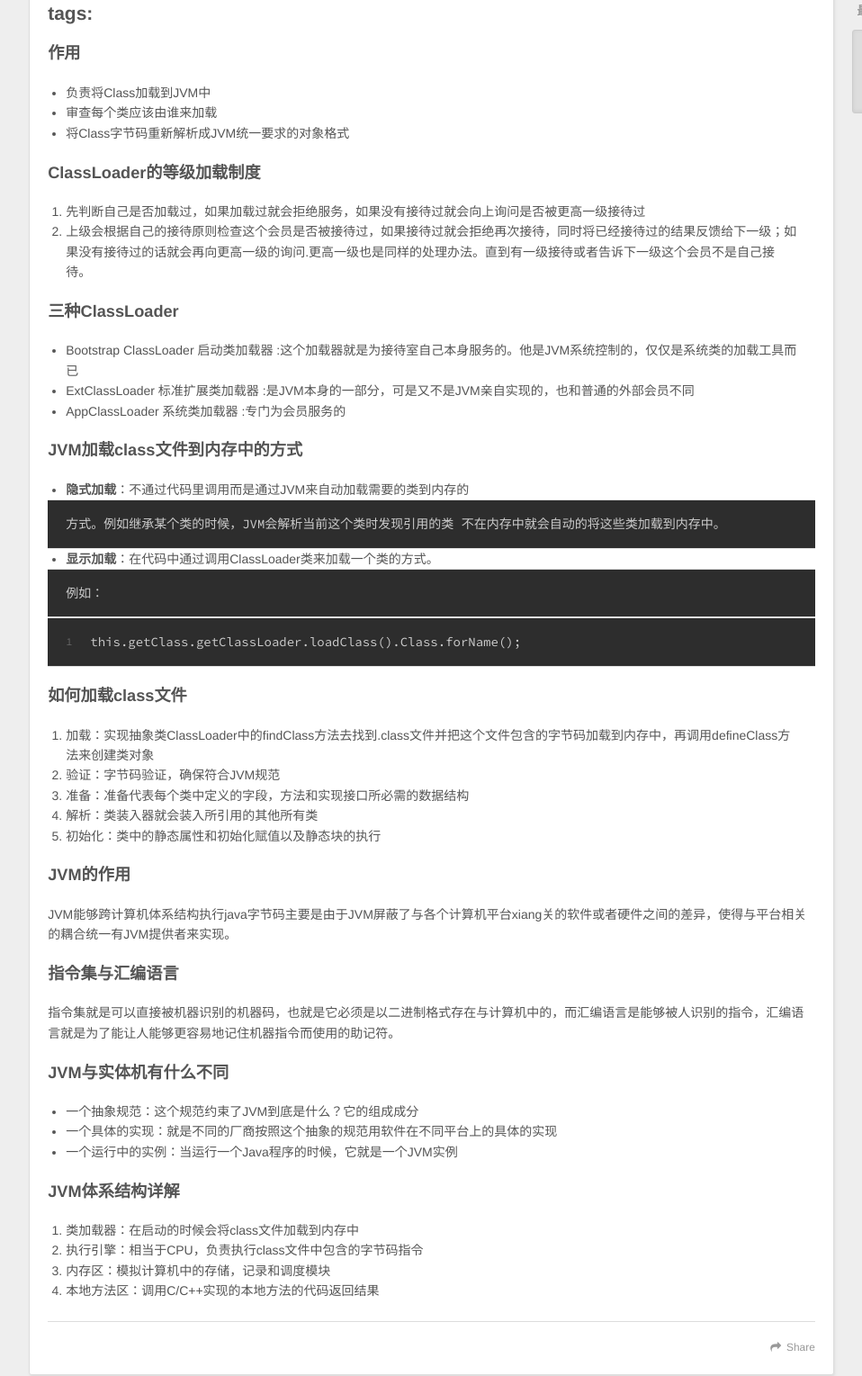
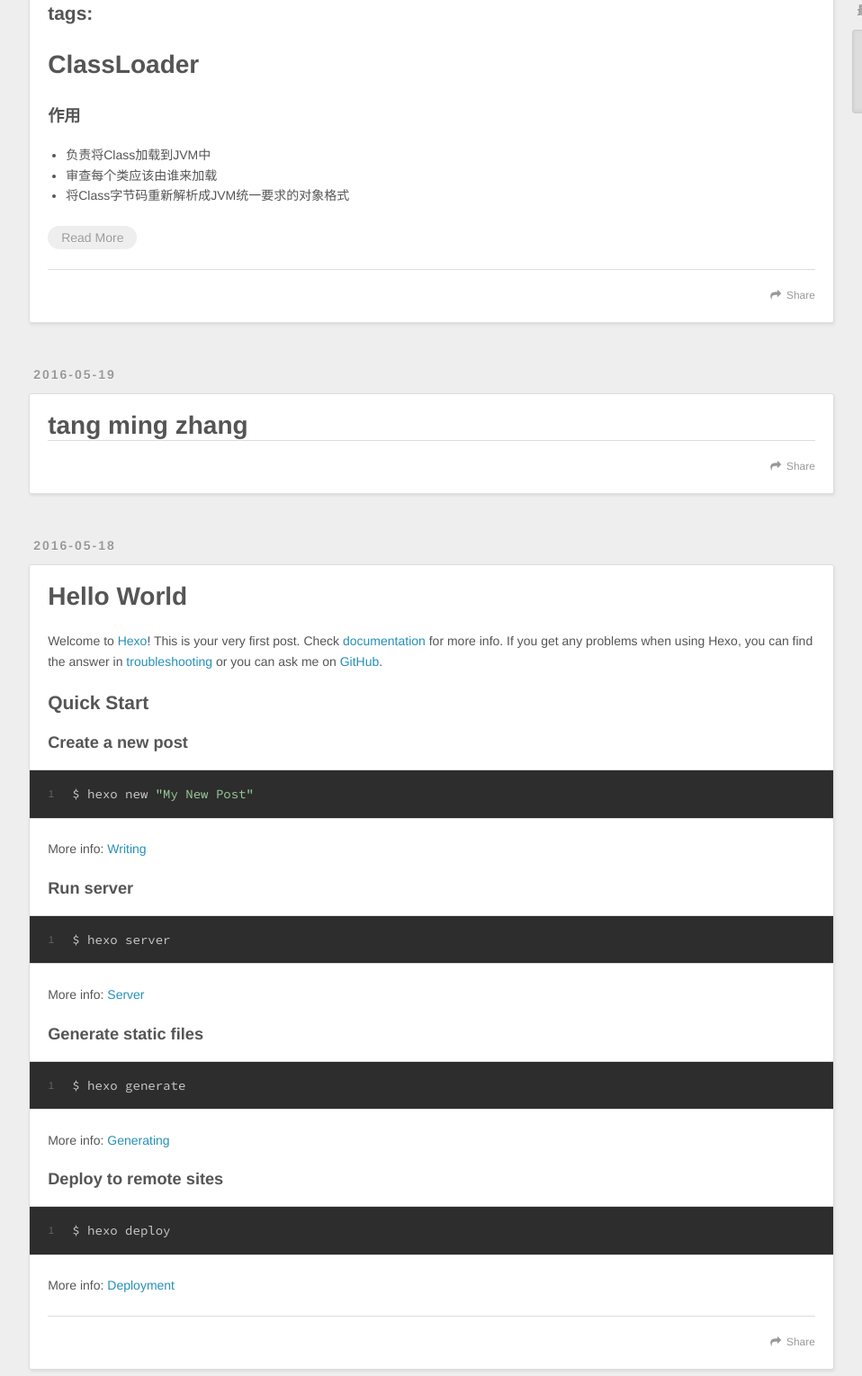
Before and after one commit to tmz123/tmz123.github.io, a plain HTML site: page index.html in a window 1280 px wide. Shown: the part 476-2005 px from the top of the page at 90% size, without its empty margins (8-966 px from the left). Drawn offline with nearby package versions, Linux system fonts and the light colour scheme.

Commit message:
Site updated: 2016-05-19 09:15:19

```diff
--- a/index.html
+++ b/index.html
@@ -5,15 +5,15 @@
 
   <title>tmz123`s Blog</title>
   <meta name="viewport" content="width=device-width, initial-scale=1, maximum-scale=1">
-  <meta name="description">
+  <meta name="description" content="Goals determine what you are going to be">
 <meta property="og:type" content="website">
 <meta property="og:title" content="tmz123`s Blog">
 <meta property="og:url" content="http://yoursite.com/index.html">
 <meta property="og:site_name" content="tmz123`s Blog">
-<meta property="og:description">
+<meta property="og:description" content="Goals determine what you are going to be">
 <meta name="twitter:card" content="summary">
 <meta name="twitter:title" content="tmz123`s Blog">
-<meta name="twitter:description">
+<meta name="twitter:description" content="Goals determine what you are going to be">
 
     <link rel="alternate" href="/atom.xml" title="tmz123`s Blog" type="application/atom+xml">
 
@@ -40,7 +40,7 @@
       </h1>
 
         <h2 id="subtitle-wrap">
-          <a href="/" id="subtitle">I`m Fine</a>
+          <a href="/" id="subtitle">Goals determine what you are going to be</a>
         </h2>
 
     </div>
@@ -82,47 +82,15 @@
 
         <hr>
 <p>title: ClassLoader<br>date: 2016-05-19 08:40:05</p>
-<h2 id="tags"><a href="#tags" class="headerlink" title="tags:"></a>tags:</h2><h3 id="作用"><a href="#作用" class="headerlink" title="作用"></a>作用</h3><ul>
+<h2 id="tags"><a href="#tags" class="headerlink" title="tags:"></a>tags:</h2><h1 id="ClassLoader"><a href="#ClassLoader" class="headerlink" title="ClassLoader"></a>ClassLoader</h1><h3 id="作用"><a href="#作用" class="headerlink" title="作用"></a>作用</h3><ul>
 <li>负责将Class加载到JVM中</li>
 <li>审查每个类应该由谁来加载</li>
 <li>将Class字节码重新解析成JVM统一要求的对象格式</li>
 </ul>
-<h3 id="ClassLoader的等级加载制度"><a href="#ClassLoader的等级加载制度" class="headerlink" title="ClassLoader的等级加载制度"></a>ClassLoader的等级加载制度</h3><ol>
-<li>先判断自己是否加载过，如果加载过就会拒绝服务，如果没有接待过就会向上询问是否被更高一级接待过</li>
-<li>上级会根据自己的接待原则检查这个会员是否被接待过，如果接待过就会拒绝再次接待，同时将已经接待过的结果反馈给下一级；如果没有接待过的话就会再向更高一级的询问.更高一级也是同样的处理办法。直到有一级接待或者告诉下一级这个会员不是自己接待。</li>
-</ol>
-<h3 id="三种ClassLoader"><a href="#三种ClassLoader" class="headerlink" title="三种ClassLoader"></a>三种ClassLoader</h3><ul>
-<li>Bootstrap ClassLoader 启动类加载器 :这个加载器就是为接待室自己本身服务的。他是JVM系统控制的，仅仅是系统类的加载工具而已</li>
-<li>ExtClassLoader 标准扩展类加载器 :是JVM本身的一部分，可是又不是JVM亲自实现的，也和普通的外部会员不同</li>
-<li>AppClassLoader 系统类加载器 :专门为会员服务的</li>
-</ul>
-<h3 id="JVM加载class文件到内存中的方式"><a href="#JVM加载class文件到内存中的方式" class="headerlink" title="JVM加载class文件到内存中的方式"></a>JVM加载class文件到内存中的方式</h3><ul>
-<li><strong>隐式加载</strong>：不通过代码里调用而是通过JVM来自动加载需要的类到内存的<pre><code>方式。例如继承某个类的时候，JVM会解析当前这个类时发现引用的类 不在内存中就会自动的将这些类加载到内存中。
-</code></pre></li>
-<li><strong>显示加载</strong>：在代码中通过调用ClassLoader类来加载一个类的方式。<pre><code>例如：
-</code></pre><figure class="highlight plain"><table><tr><td class="gutter"><pre><span class="line">1</span><br></pre></td><td class="code"><pre><span class="line">this.getClass.getClassLoader.loadClass().Class.forName();</span><br></pre></td></tr></table></figure>
-</li>
-</ul>
-<h3 id="如何加载class文件"><a href="#如何加载class文件" class="headerlink" title="如何加载class文件"></a>如何加载class文件</h3><ol>
-<li>加载：实现抽象类ClassLoader中的findClass方法去找到.class文件并把这个文件包含的字节码加载到内存中，再调用defineClass方法来创建类对象</li>
-<li>验证：字节码验证，确保符合JVM规范</li>
-<li>准备：准备代表每个类中定义的字段，方法和实现接口所必需的数据结构</li>
-<li>解析：类装入器就会装入所引用的其他所有类</li>
-<li>初始化：类中的静态属性和初始化赋值以及静态块的执行</li>
-</ol>
-<h3 id="JVM的作用"><a href="#JVM的作用" class="headerlink" title="JVM的作用"></a>JVM的作用</h3><p>JVM能够跨计算机体系结构执行java字节码主要是由于JVM屏蔽了与各个计算机平台xiang关的软件或者硬件之间的差异，使得与平台相关的耦合统一有JVM提供者来实现。</p>
-<h3 id="指令集与汇编语言"><a href="#指令集与汇编语言" class="headerlink" title="指令集与汇编语言"></a>指令集与汇编语言</h3><p>指令集就是可以直接被机器识别的机器码，也就是它必须是以二进制格式存在与计算机中的，而汇编语言是能够被人识别的指令，汇编语言就是为了能让人能够更容易地记住机器指令而使用的助记符。</p>
-<h3 id="JVM与实体机有什么不同"><a href="#JVM与实体机有什么不同" class="headerlink" title="JVM与实体机有什么不同"></a>JVM与实体机有什么不同</h3><ul>
-<li>一个抽象规范：这个规范约束了JVM到底是什么？它的组成成分</li>
-<li>一个具体的实现：就是不同的厂商按照这个抽象的规范用软件在不同平台上的具体的实现</li>
-<li>一个运行中的实例：当运行一个Java程序的时候，它就是一个JVM实例</li>
-</ul>
-<h3 id="JVM体系结构详解"><a href="#JVM体系结构详解" class="headerlink" title="JVM体系结构详解"></a>JVM体系结构详解</h3><ol>
-<li>类加载器：在启动的时候会将class文件加载到内存中</li>
-<li>执行引擎：相当于CPU，负责执行class文件中包含的字节码指令</li>
-<li>内存区：模拟计算机中的存储，记录和调度模块</li>
-<li>本地方法区：调用C/C++实现的本地方法的代码返回结果</li>
-</ol>
+
+          <p class="article-more-link">
+            <a href="/2016/05/19/ClassLoader/#more">Read More</a>
+          </p>
 
 
     </div>
@@ -271,7 +239,7 @@
 
   <div class="outer">
     <div id="footer-info" class="inner">
-      &copy; 2016 tmz123`s Blog<br>
+      &copy; 2016 xueying<br>
       Powered by <a href="http://hexo.io/" target="_blank">Hexo</a>
     </div>
   </div>
```
Also changed, not shown: 2016/05/18/hello-world/index.html (+2 -2 lines), 2016/05/19/ClassLoader/index.html (+11 -22 lines), 2016/05/19/tang-ming-zhang/index.html (+5 -5 lines), archives/2016/05/index.html (+5 -5 lines), archives/2016/index.html (+5 -5 lines), archives/index.html (+5 -5 lines).
